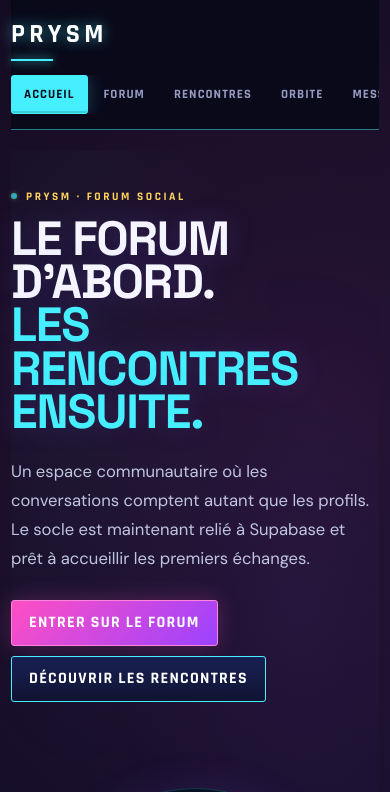
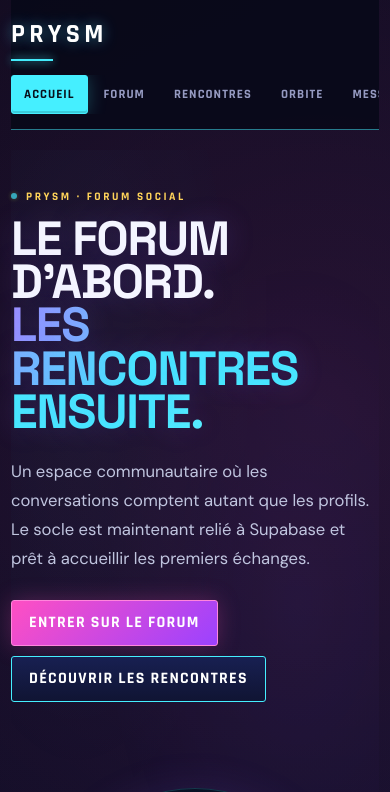
Before and after one commit to LadyOoscar/Prysm-forum, a Next.js app: page / in a window 390 px wide. Shown: the top 792 px of the page. Built offline with nearby package versions, Linux system fonts and the light colour scheme; no server answers; the database is empty.

Commit message:
Add subtle ambient and title animations across PRYSM

```diff
--- a/app/globals.css
+++ b/app/globals.css
@@ -627,3 +627,72 @@ footer:before{content:"";display:block;width:100%;height:1px;margin:0 0 22px;bac
   .hero>div,.hero .lead,.hero .actions,.home-orbit,.community-calendar{opacity:1;translate:none}
   .calendar-event:hover,.calendar-event:hover .event-type-mark{transform:none}
 }
+
+
+/* PRYSM // ATMOSPHERE POLISH: quiet motion across the whole page */
+@keyframes prysm-ambient-drift {
+  0% { background-position: 0% 0%, 0% 0%; opacity: .72; }
+  50% { opacity: .95; }
+  100% { background-position: 100% 65%, 100% 100%; opacity: .78; }
+}
+@keyframes prysm-title-sheen {
+  0%, 72%, 100% { background-position: 180% 50%; }
+  38% { background-position: -80% 50%; }
+}
+@keyframes prysm-brand-breathe {
+  0%, 100% { text-shadow: 0 0 10px rgba(69,239,255,.28); }
+  50% { text-shadow: 0 0 17px rgba(69,239,255,.48), 0 0 26px rgba(139,98,255,.15); }
+}
+@keyframes prysm-rule-sheen {
+  0%, 100% { background-position: -120% 0; opacity: .55; }
+  50% { background-position: 120% 0; opacity: 1; }
+}
+body:before {
+  background-size: 160% 160%, 150% 150%;
+  animation: prysm-ambient-drift 42s ease-in-out infinite alternate;
+}
+.brand { animation: prysm-brand-breathe 7s ease-in-out infinite; }
+.brand:after {
+  transform-origin: left;
+  animation: prysm-rule-sheen 6s ease-in-out infinite;
+}
+.hero h1 span {
+  background: linear-gradient(105deg, var(--cyan) 0%, #c6fbff 28%, var(--cyan) 45%, #9d8aff 60%, var(--cyan) 76%);
+  background-size: 240% 100%;
+  background-position: 180% 50%;
+  -webkit-background-clip: text;
+  background-clip: text;
+  color: transparent;
+  animation: prysm-title-sheen 10s ease-in-out infinite;
+}
+.page-head h1 span {
+  background: linear-gradient(105deg, var(--cyan), #c6fbff 35%, #a99aff 55%, var(--cyan) 80%);
+  background-size: 220% 100%;
+  -webkit-background-clip: text;
+  background-clip: text;
+  color: transparent;
+  animation: prysm-title-sheen 12s ease-in-out infinite;
+}
+.section-heading h2, .calendar-heading h2 {
+  text-shadow: 0 0 18px rgba(139,98,255,.08);
+  transition: text-shadow .3s ease;
+}
+.section-heading:hover h2, .calendar-heading:hover h2 {
+  text-shadow: 0 0 20px rgba(69,239,255,.13);
+}
+footer:before {
+  background-size: 220% 100%;
+  animation: prysm-rule-sheen 12s ease-in-out infinite;
+}
+@media(max-width:760px) {
+  body:before { animation-duration: 58s; }
+  .brand { animation-duration: 9s; }
+  .brand:after, footer:before { animation-duration: 14s; }
+  .hero h1 span, .page-head h1 span { animation-duration: 14s; }
+}
+@media(prefers-reduced-motion:reduce) {
+  body:before, .brand, .brand:after, .hero h1 span, .page-head h1 span, footer:before {
+    animation: none !important;
+  }
+  .section-heading h2, .calendar-heading h2 { transition: none !important; }
+}
```
